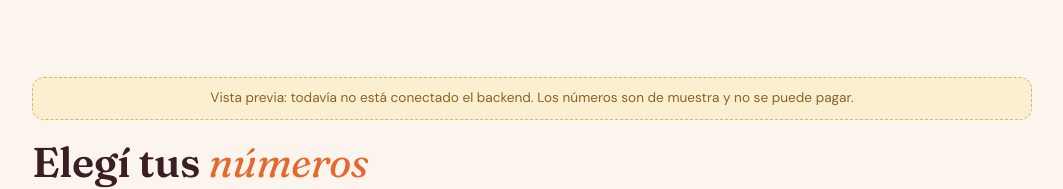
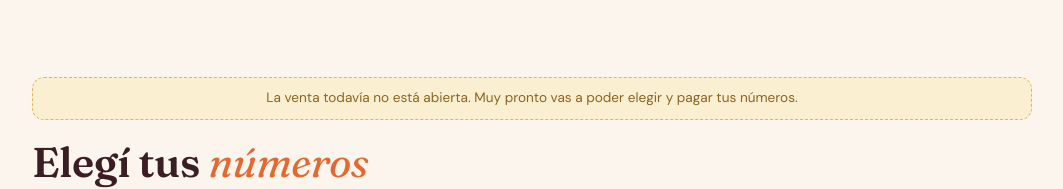
Before and after one commit to LuciaEscobedo/rifa-natura, a plain HTML site: page index.html in a window 1280 px wide. Shown: the part 2347-2536 px from the top of the page, without its empty margins (108-1171 px from the left). Drawn offline with Linux system fonts and the light colour scheme.

Commit message:
Vista previa: sin números vendidos de muestra y aviso de venta próxima
Co-Authored-By: Claude Opus 5.5 <noreply@anthropic.com>

```diff
--- a/index.html
+++ b/index.html
@@ -397,7 +397,7 @@ footer p + p { margin-top: 6px; }
   </section>
 
   <section id="numeros">
-    <div class="aviso-demo" id="aviso-demo" hidden>Vista previa: todavía no está conectado el backend. Los números son de muestra y no se puede pagar.</div>
+    <div class="aviso-demo" id="aviso-demo" hidden>La venta todavía no está abierta. Muy pronto vas a poder elegir y pagar tus números.</div>
     <div class="wrap">
       <h2 class="titulo-seccion">Elegí tus <em>números</em></h2>
       <p class="sub-seccion" id="numeros-sub"></p>
@@ -682,9 +682,7 @@ async function cargarNumeros() {
   try {
     estados = new Map();
     if (modoDemo) {
-      // Muestra de cómo se ve con ventas: no es real.
-      [3, 7, 12, 21, 28, 33, 45, 50, 64, 77, 81, 90, 99].forEach(x => estados.set(x, 'vendido'));
-      [15, 58].forEach(x => estados.set(x, 'reservado'));
+      // Sin backend todavía: todos libres.
     } else {
       const res = await fetch(CFG.backendUrl + '?action=getNumbers', { redirect: 'follow' });
       const data = await res.json();
```
